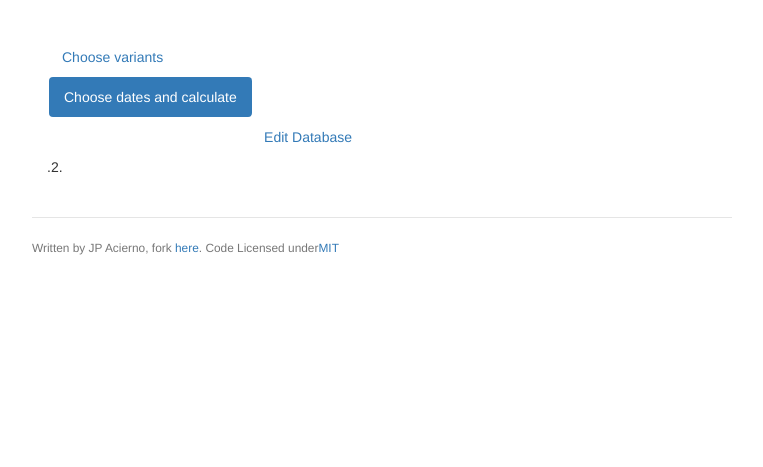
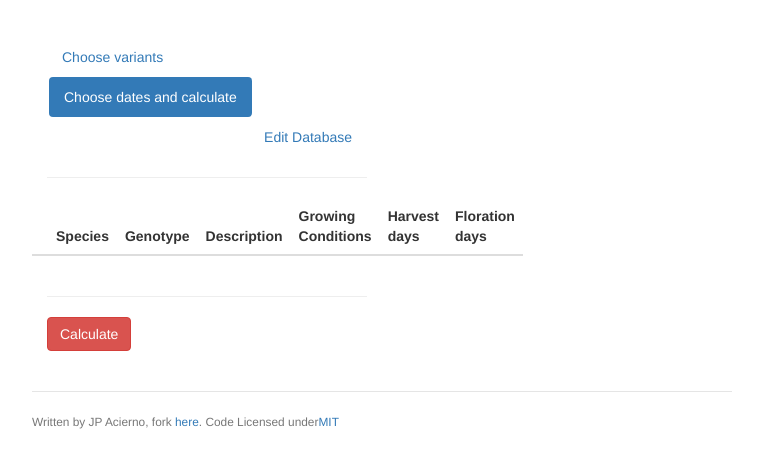
Before and after one commit to juanpabloacierno/SowTime, a website: page app/index.html in a window 1280 px wide. Both pictures are taken after a click on the tab "Choose dates and calculate". Shown: the part 83-550 px from the top of the page, without its empty margins (258-1021 px from the left). Drawn offline with nearby package versions, Linux system fonts and the light colour scheme; files that its build step writes are made by us from their sources.

Commit message:
correct display of selected variants

```diff
--- a/app/index.html
+++ b/app/index.html
@@ -41,9 +41,15 @@
         <!-- Tab panes -->
         <div class="tab-content col-lg-6">
           <ul class="nav nav-pills" role="tablist">
-            <li role="presentation" class="active"><a href="#selection" aria-controls="selection" role="tab" data-toggle="tab">Choose variants</a></li>
-            <li role="presentation"><a href="#calculate" aria-controls="calculate" role="tab" data-toggle="tab">Choose dates and calculate</a></li>
-            <li role="presentation" class="pull-right"><a href="#dbedit" aria-controls="dbedit" role="tab" data-toggle="tab" id="edit">Edit Database</a></li>
+            <li role="presentation" class="active">
+              <a href="#selection" aria-controls="selection" role="tab" data-toggle="tab">Choose variants</a>
+            </li>
+            <li role="presentation">
+              <a href="#datePickTab" aria-controls="datePickTab" role="tab" data-toggle="tab" id="datePicker">Choose dates and calculate</a>
+            </li>
+            <li role="presentation" class="pull-right">
+              <a href="#dbedit" aria-controls="dbedit" role="tab" data-toggle="tab" id="edit">Edit Database</a>
+            </li>
           </ul>
 
         <!-- Select variants -->
@@ -53,7 +59,7 @@
               <div class="col-sm-6" id="selectSpecies"></div>
             </div>
             <hr/>
-            <div id="selectVariants">
+            <div>
               <table class="table table-striped" id="variants">
                 <thead>
                     <tr>
@@ -73,7 +79,31 @@
           </div>
 
 
-          <div role="tabpanel" class="tab-pane fade" id="calculate">.2.</div>
+          <div role="tabpanel" class="tab-pane fade" id="datePickTab">
+            <hr/>
+            <div class="row" id="">
+              <table class="table table-striped" id="selectVariants">
+                <thead>
+                    <tr>
+                        <th></th>
+                        <th>Species</th>
+                        <th>Genotype</th>
+                        <th>Description</th>
+                        <th>Growing Conditions</th>
+                        <th>Harvest days</th>
+                        <th>Floration days</th>
+                    </tr>
+                </thead>
+                <tbody>
+                </tbody>
+              </table>
+            </div>
+            <hr/>
+            <div>
+              <button type="button" class="btn btn-danger" id="calculate">Calculate</button>
+            </div>
+          </div>
+
           <div role="tabpanel" class="tab-pane fade" id="dbedit">.3. Under construction
           <div id="dbpre">
           </div></div>
--- a/app/scripts/main.js
+++ b/app/scripts/main.js
@@ -1,12 +1,12 @@
 $(window).ready(function(){
-		/*console.log("ok");*/
-	$.getJSON( "data/types.json", function( data ) {
+		/*console.log('ok');*/
+	$.getJSON( 'data/types.json', function( data ) {
 
 		var showSpecies = ['<option value="" style="font-style: italic;">Please select species...</option>'];
 		var species = [];
 		var prettyNames = {
-			"arabidopsis": 'A. thaliana',
-			"corn": 'Zea maiz',
+			'arabidopsis': 'A. thaliana',
+			'corn': 'Zea maiz',
 		};
 		var library = data.library;
 
@@ -17,13 +17,13 @@ $(window).ready(function(){
 			$.each( specie, function( sp , variety ) {
 
 				//populate species options
-				showSpecies.push( "<option value='" + sp + "'>" + prettyNames[sp] + "</option>" );
+				showSpecies.push( '<option value="' + sp + '">' + prettyNames[sp] + '</option>' );
 				species.push(sp);
 
 				//populate table with varieties
 				$.each(variety, function(v,p){
 					//console.log(v,p)
-					$("#variants").find('tbody')
+					$('#variants').find('tbody')
 						.append($('<tr>')
 							//class to pull selected species
 							.addClass('species')
@@ -46,29 +46,56 @@ $(window).ready(function(){
 			});
 		});
 		/******************************************/
-		$( "<select />", {
+		$( '<select />', {
 			html: showSpecies
-			}).appendTo( "#selectSpecies" )
+			}).appendTo('#selectSpecies')
 		  	.addClass('form-control');
 
 	  	//show varieties from selected species
-	  	$("#selectSpecies").change(function(){
+	  	$('#selectSpecies').change(function(){
 	  		//
-	  		if($("#selectSpecies option:selected").val() === ''){
-	  			$('.species').fadeOut( "fast" );
+	  		if($('#selectSpecies option:selected').val() === ''){
+	  			$('.species').fadeOut( 'fast' );
 	  		}else {
 	  			$('.species').hide();
-	  			var selectedSp = $("#selectSpecies option:selected").val();
-	  			$('.species.' + selectedSp).fadeIn( "fast" );
+	  			var selectedSp = $('#selectSpecies option:selected').val();
+	  			$('.species.' + selectedSp).fadeIn( 'fast' );
 	  		}
 	  	});
 
 
 
+	  	//display selected
+	  	$('#datePicker').click(function(){
 
-		$( "<pre/>", {
+	  		var sv = $('#selectVariants').find('tbody');
+
+	  		//clear previously selected
+	  		sv.children().remove();
+
+	  		//selected specie (dropdown)
+			var selSpecies = $('#selectSpecies option:selected').val();
+
+			//selected variants (available genotypes)
+			var selVarieties = $('.species.' + selSpecies);
+
+			//select checked variants and move them to calc table
+			selVarieties
+				.find('input:checked')
+				.parents('tr')
+				.clone()
+				.appendTo(sv)
+				//remove previous checkboxes
+				.find('[type=checkbox]')
+					.parent().empty();
+
+	  	});
+
+
+
+		$('<pre/>', {
 			html: JSON.stringify(data)
-			}).appendTo( "#dbpre" );
+			}).appendTo('#dbpre');
 
 
 
```
